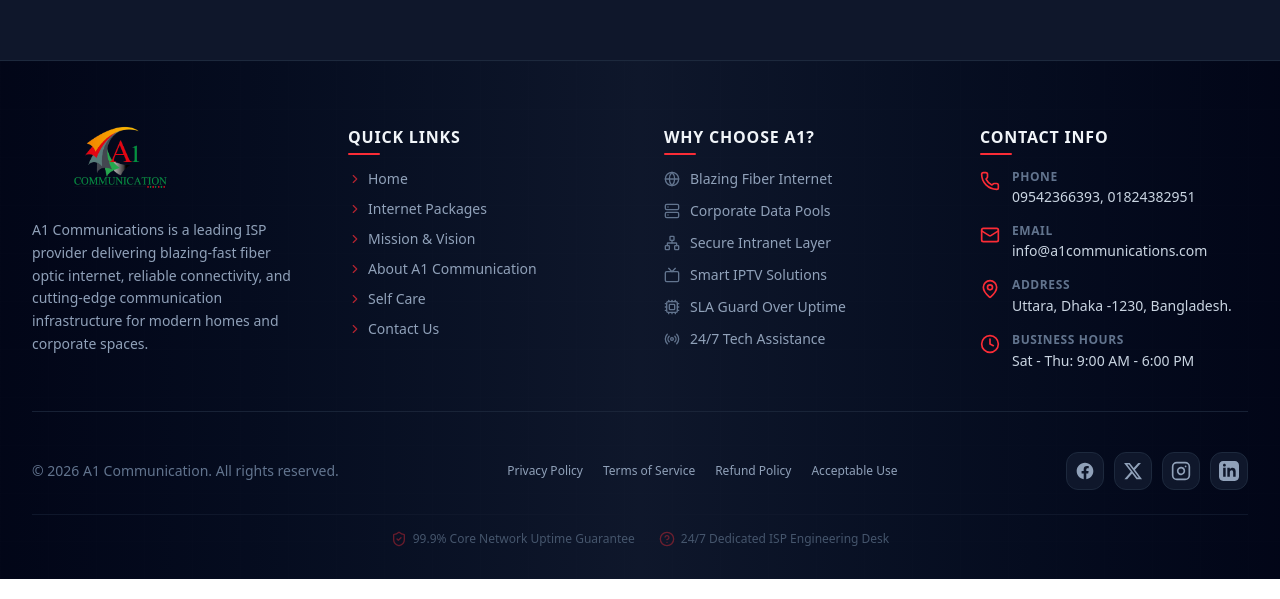
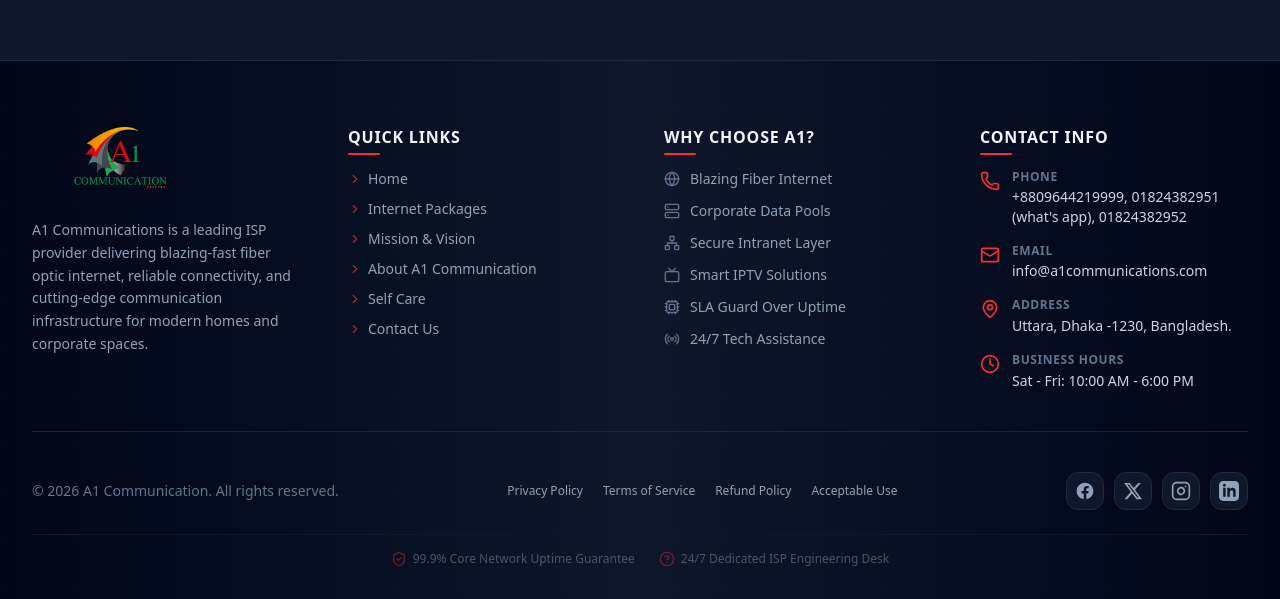
Before and after one commit to Kamiaaa/a1com, a Next.js app: page / in a window 1280 px wide. Shown: the part 5922-6521 px from the top of the page. Built offline with nearby package versions, Linux system fonts and the light colour scheme.

Commit message:
Footer updated

```diff
--- a/app/(main)/components/Footer.tsx
+++ b/app/(main)/components/Footer.tsx
@@ -73,10 +73,10 @@
   ];
 
   const contactInfo = [
-    { icon: <Phone className="w-5 h-5" />, label: 'Phone', value: '09542366393, 01824382951', link: 'tel:09542366393' },
+    { icon: <Phone className="w-5 h-5" />, label: 'Phone', value: "+8809644219999, 01824382951 (what's app), 01824382952", link: 'tel:09542366393' },
     { icon: <Mail className="w-5 h-5" />, label: 'Email', value: 'info@a1communications.com', link: 'mailto:info@a1communications.com' },
     { icon: <MapPin className="w-5 h-5" />, label: 'Address', value: "Uttara, Dhaka -1230, Bangladesh.", link: null },
-    { icon: <Clock className="w-5 h-5" />, label: 'Business Hours', value: 'Sat - Thu: 9:00 AM - 6:00 PM', link: null },
+    { icon: <Clock className="w-5 h-5" />, label: 'Business Hours', value: 'Sat - Fri: 10:00 AM - 6:00 PM', link: null },
   ];
 
   const socialLinks = [
```
